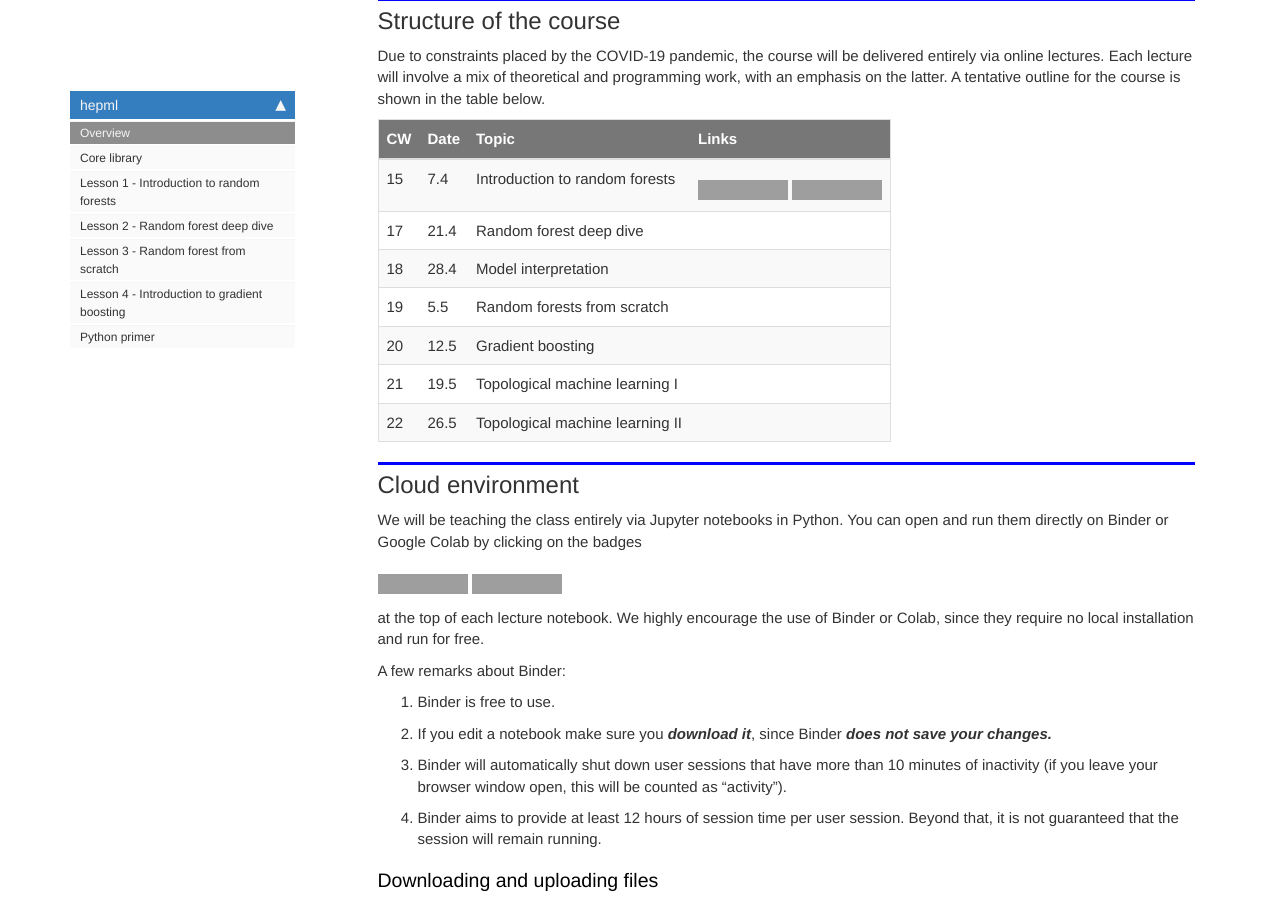
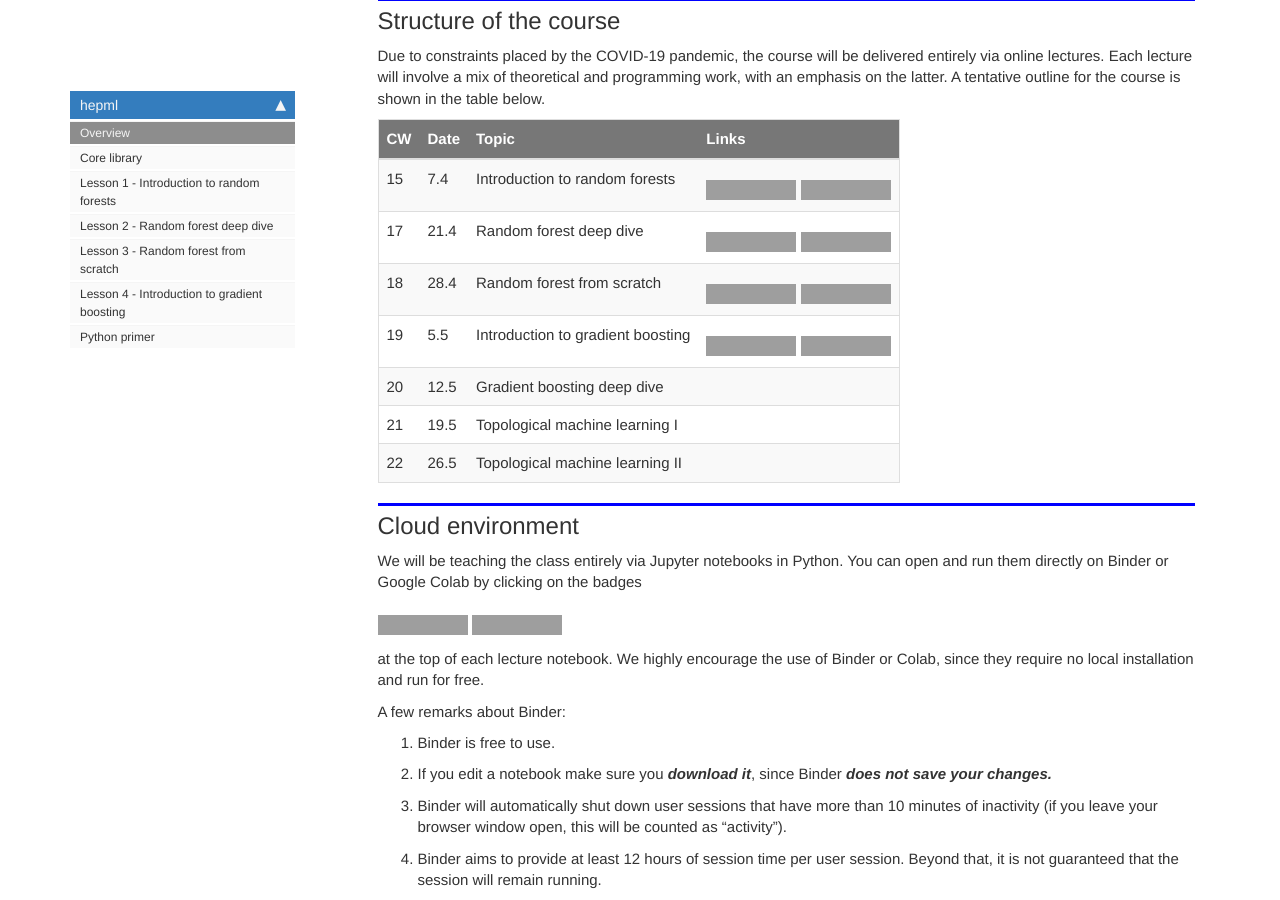
Before and after one commit to lewtun/hepml, a Jekyll site: the page built from docs/index.html, in a window 1280 px wide and 900 px high, scrolled down 1760 px. Built offline with Jekyll 4.4.1, drawn with Linux system fonts in a browser that asks for light colours; nearby versions of some CDN libraries; comment, search, counter and statistics services are not loaded; grey boxes are pictures that could not be loaded.

Commit message:
Add badges to homepage

```diff
--- a/docs/index.html
+++ b/docs/index.html
@@ -95,24 +95,24 @@ description: "Welcome to the graduate course on machine learning at the Albert E
 <td style="text-align:left">17</td>
 <td style="text-align:left">21.4</td>
 <td style="text-align:left">Random forest deep dive</td>
-<td style="text-align:left"></td>
+<td style="text-align:left"><a href="https://mybinder.org/v2/gh/lewtun/hepml/master?urlpath=lab/tree/notebooks%2Flesson02_random-forest-deep-dive.ipynb"><img src="https://mybinder.org/badge_logo.svg" alt="Binder"></a> <a href="https://colab.research.google.com/github/lewtun/hepml/blob/master/notebooks/lesson02_random-forest-deep-dive.ipynb"><img src="https://colab.research.google.com/assets/colab-badge.svg" alt="Open In Colab"></a></td>
 </tr>
 <tr>
 <td style="text-align:left">18</td>
 <td style="text-align:left">28.4</td>
-<td style="text-align:left">Model interpretation</td>
-<td style="text-align:left"></td>
+<td style="text-align:left">Random forest from scratch</td>
+<td style="text-align:left"><a href="https://mybinder.org/v2/gh/lewtun/hepml/master?urlpath=lab/tree/notebooks%2Flesson03_random-forest-from-scratch.ipynb"><img src="https://mybinder.org/badge_logo.svg" alt="Binder"></a> <a href="https://colab.research.google.com/github/lewtun/hepml/blob/master/notebooks/lesson03_random-forest-from-scratch.ipynb"><img src="https://colab.research.google.com/assets/colab-badge.svg" alt="Open In Colab"></a></td>
 </tr>
 <tr>
 <td style="text-align:left">19</td>
 <td style="text-align:left">5.5</td>
-<td style="text-align:left">Random forests from scratch</td>
-<td style="text-align:left"></td>
+<td style="text-align:left">Introduction to gradient boosting</td>
+<td style="text-align:left"><a href="https://mybinder.org/v2/gh/lewtun/hepml/master?urlpath=lab/tree/notebooks%2Flesson04_intro-to-gradient-boosting.ipynb"><img src="https://mybinder.org/badge_logo.svg" alt="Binder"></a> <a href="https://colab.research.google.com/github/lewtun/hepml/blob/master/notebooks/lesson04_intro-to-gradient-boosting.ipynb"><img src="https://colab.research.google.com/assets/colab-badge.svg" alt="Open In Colab"></a></td>
 </tr>
 <tr>
 <td style="text-align:left">20</td>
 <td style="text-align:left">12.5</td>
-<td style="text-align:left">Gradient boosting</td>
+<td style="text-align:left">Gradient boosting deep dive</td>
 <td style="text-align:left"></td>
 </tr>
 <tr>
```
Also changed, not shown: README.md, 1 other file.
